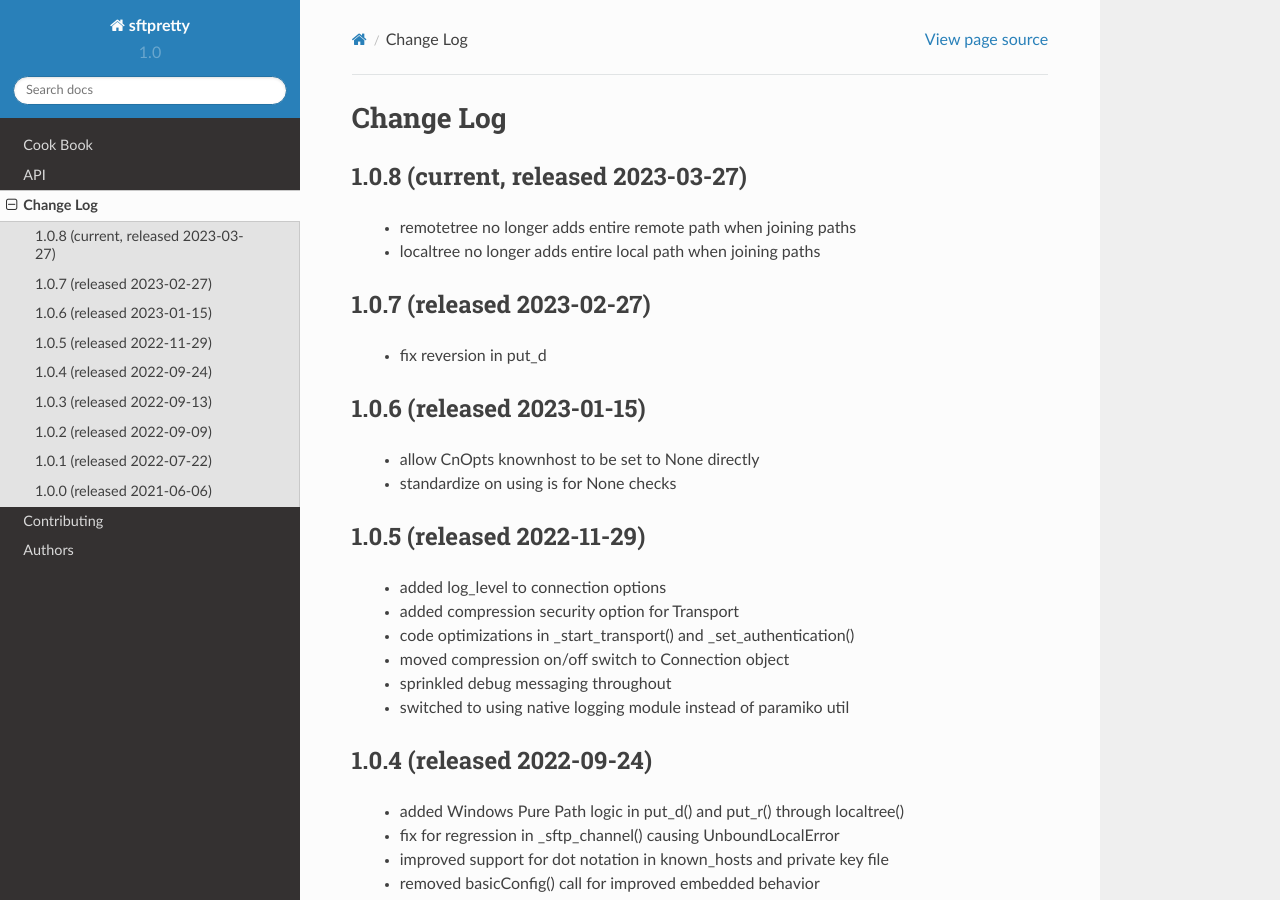
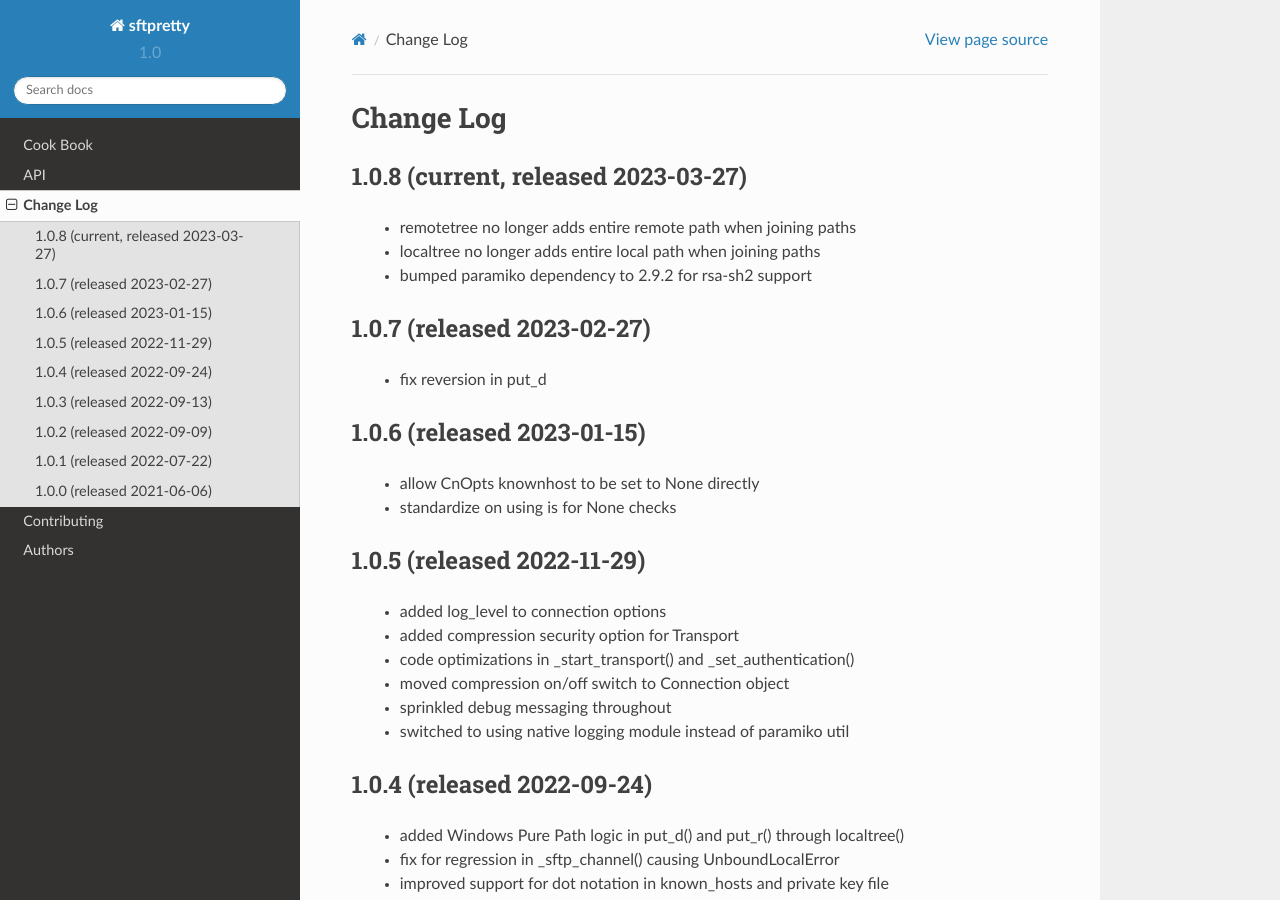
Before and after one commit to byteskeptical/sftpretty, a Sphinx documentation site: the page built from docs/changes.rst, in a window 1280 px wide and 900 px high. Built offline with Sphinx 7.4.7 and the Read the Docs theme 2.0.0, drawn with Linux system fonts in a browser that asks for light colours.

Commit message:
add paramiko change to docstring

```diff
--- a/docs/changes.rst
+++ b/docs/changes.rst
@@ -5,6 +5,7 @@
 ------------------------------------
     * remotetree no longer adds entire remote path when joining paths
     * localtree no longer adds entire local path when joining paths
+    * bumped paramiko dependency to 2.9.2 for rsa-sh2 support
 
 1.0.7 (released 2023-02-27)
 ------------------------------------
```
